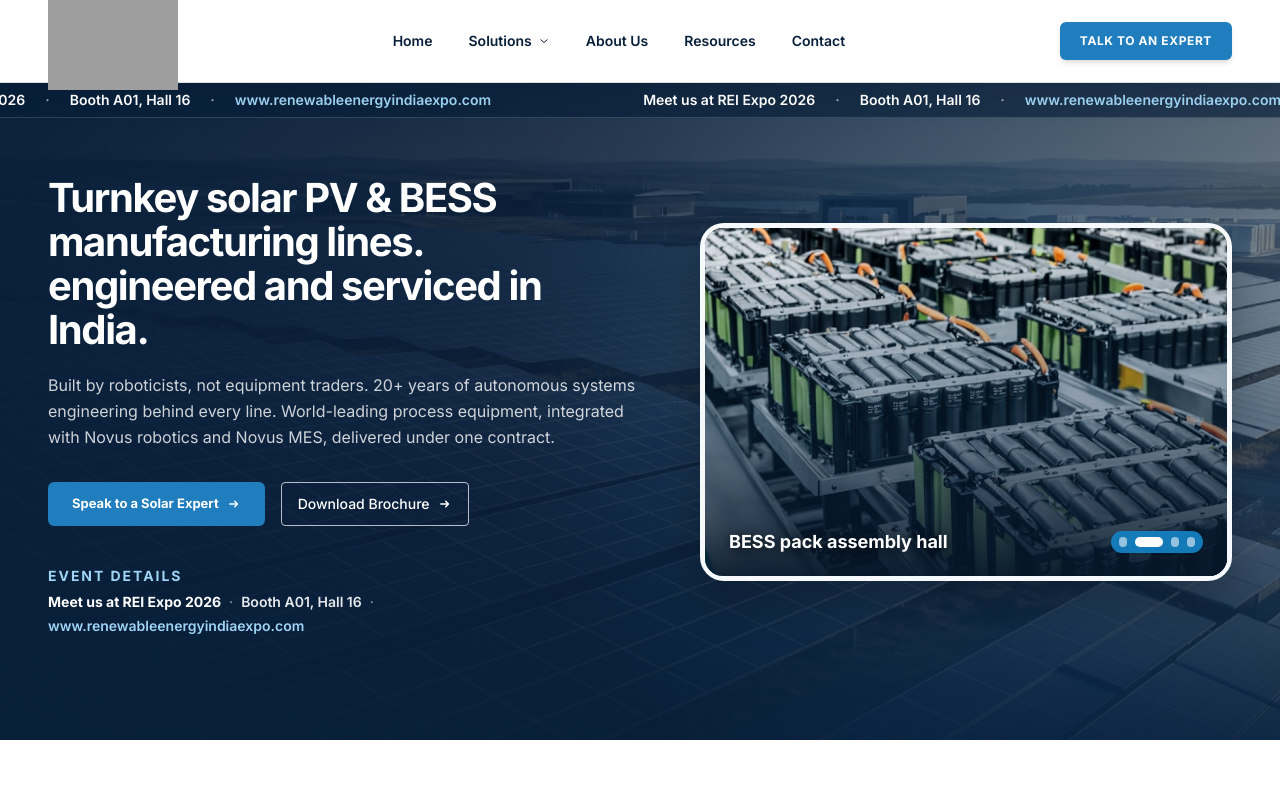
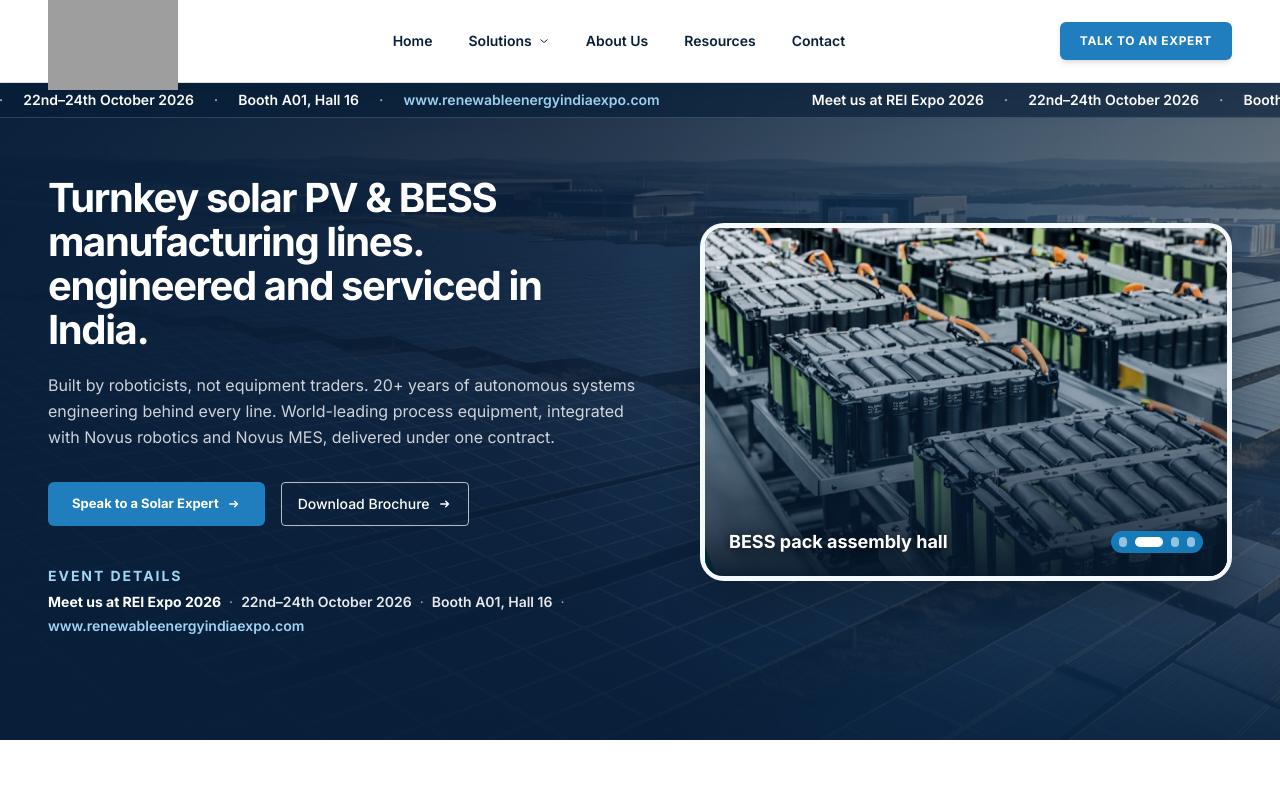
Before and after one commit to jeevan-bhardwaj/novus-hitech, a Next.js app: page / in a window 1280 px wide. Shown: the top 800 px of the page. Built offline with nearby package versions, Linux system fonts and the light colour scheme; grey boxes are pictures that could not be loaded.

Commit message:
made changes in the header file

```diff
--- a/src/app/components/EventBanner.tsx
+++ b/src/app/components/EventBanner.tsx
@@ -20,6 +20,7 @@ export default function EventBanner() {
             </p>
             <p className="mt-1.5 text-[13px] font-semibold leading-[1.7] text-white/90 sm:text-sm">
               Meet us at REI Expo 2026 <span className="px-1 text-white/55">·</span>{" "}
+              22nd–24th October 2026 <span className="px-1 text-white/55">·</span>{" "}
               Booth A01, Hall 16 <span className="px-1 text-white/55">·</span>{" "}
               <a
                 className="font-semibold text-[#9fd4f5] underline decoration-white/40 underline-offset-4 transition-colors hover:text-white"
--- a/src/app/components/SolarHero.tsx
+++ b/src/app/components/SolarHero.tsx
@@ -94,6 +94,10 @@ export default function SolarHero() {
                 aria-hidden={isDuplicate}
               >
                 <span>Meet us at REI Expo 2026</span>
+                <span className="text-white/60" aria-hidden="true">
+                  ·
+                </span>
+                <span>22nd–24th October 2026</span>
                 <span className="text-white/60" aria-hidden="true">
                   ·
                 </span>
@@ -207,6 +211,10 @@ export default function SolarHero() {
                 <span className="inline-flex items-center gap-1 font-bold text-white sm:gap-2.5">
                   {/* <span className="h-2.5 w-2.5 rounded-full bg-[#55b4ed] shadow-[0_0_14px_rgba(85,180,237,0.9)] animate-pulse" aria-hidden="true" /> */}
                   Meet us at REI Expo 2026
+                </span>
+                <span className="text-white/60">·</span>
+                <span className="font-semibold text-white/90">
+                  22nd–24th October 2026
                 </span>
                 <span className="text-white/60">·</span>
                 <span className="font-semibold text-white/90">
```
